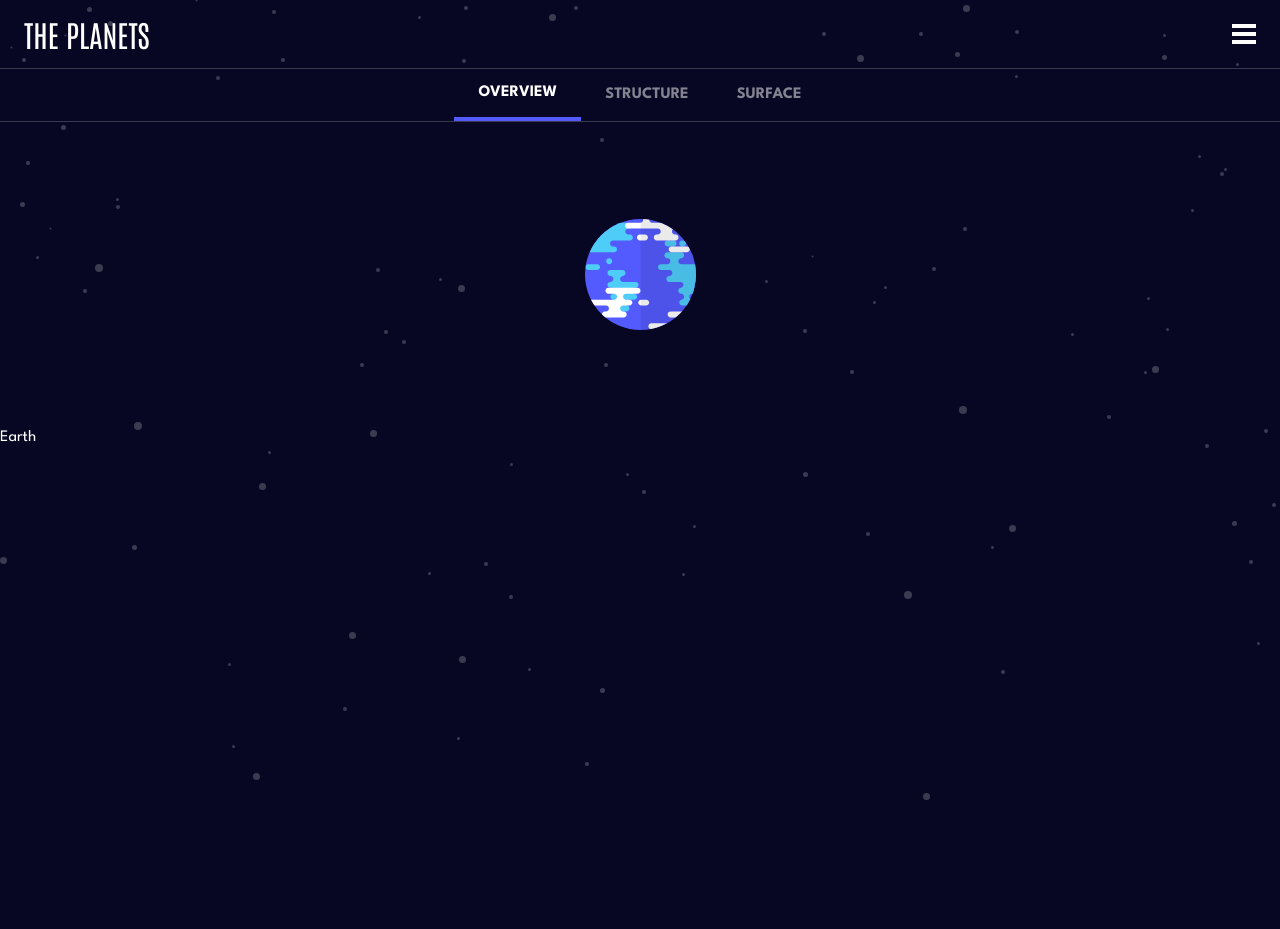
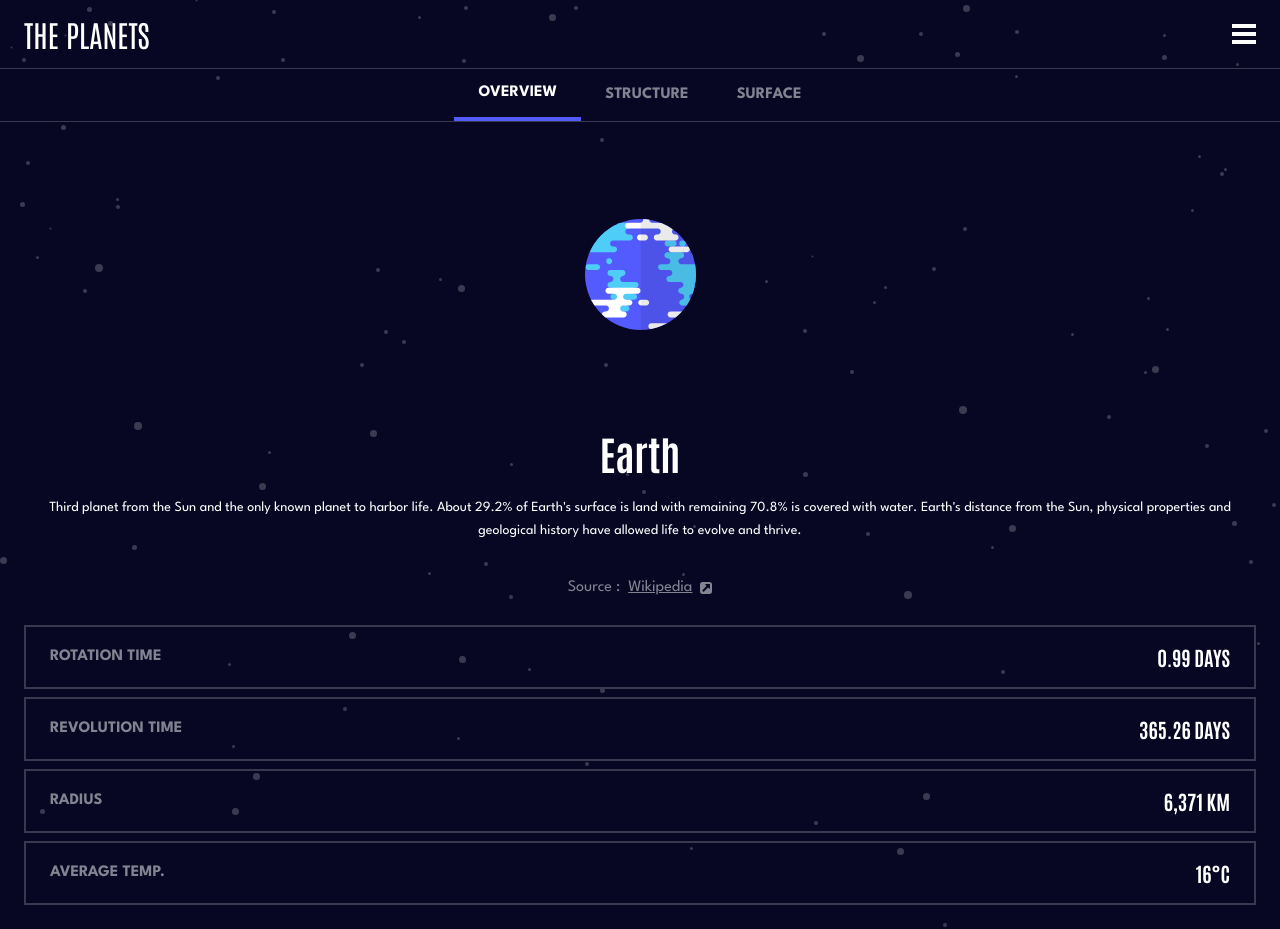
Before and after one commit to Tripouille/fm-the-planets, a Next.js app: page /earth in a window 1280 px wide. Before the commit the page ends 800 px from the top, so only its background shows below. Built offline with nearby package versions, Linux system fonts and the light colour scheme.

Commit message:
feat: create PlanetDetails

```diff
--- a/src/components/PlanetDetails.tsx
+++ b/src/components/PlanetDetails.tsx
@@ -7,11 +7,63 @@ export interface PlanetDetailsProps {
 }
 
 export const PlanetDetails = ({ planetName }: PlanetDetailsProps) => {
-  const { name } = getPlanet(planetName);
+  const { name, overview, rotation, revolution, radius, temperature } =
+    getPlanet(planetName);
 
   return (
-    <article className="flex flex-col gap-2">
-      <h1 className="capitalize">{name}</h1>
+    <article className="flex flex-col px-6 text-center">
+      <h1 className="mb-4 font-antonio text-[2.5rem] font-bold capitalize leading-snug">
+        {name}
+      </h1>
+      <p className="mb-8 text-sm leading-relaxed">{overview.content}</p>
+      <p className="flex items-center justify-center gap-2 leading-relaxed text-gray-base">
+        Source :
+        <a
+          target="_blank"
+          href={overview.source}
+          className="flex items-center gap-2"
+        >
+          <span className="underline">Wikipedia</span>{" "}
+          <svg
+            xmlns="http://www.w3.org/2000/svg"
+            width="12"
+            height="12"
+            aria-hidden
+          >
+            <path
+              fill="#FFF"
+              d="M11.34.66C10.9.22 10.37 0 9.75 0h-7.5C1.63 0 1.1.22.66.66.22 1.1 0 1.63 0 2.25v7.5c0 .62.22 1.15.66 1.59.44.44.97.66 1.59.66h7.5c.62 0 1.15-.22 1.59-.66.44-.44.66-.97.66-1.59v-7.5c0-.62-.22-1.15-.66-1.59zM10 6.25a.467.467 0 01-.305.46.544.544 0 01-.195.04.465.465 0 01-.352-.149L8.023 5.476 3.852 9.648a.481.481 0 01-.352.149.48.48 0 01-.352-.149l-.796-.797a.48.48 0 01-.149-.351.48.48 0 01.149-.352l4.172-4.172-1.125-1.125c-.162-.15-.198-.333-.11-.546A.467.467 0 015.75 2H9.5c.135 0 .253.05.352.148A.48.48 0 0110 2.5v3.75z"
+              opacity=".5"
+            />
+          </svg>
+        </a>
+      </p>
+      <ul className="flex flex-col gap-2 py-6 font-bold">
+        <li className="flex items-center justify-between border-2 border-gray-dark px-6 py-4">
+          <span className="uppercase text-gray-base">rotation time</span>{" "}
+          <span className="font-antonio text-xl uppercase text-white">
+            {rotation}
+          </span>
+        </li>
+        <li className="flex items-center justify-between border-2 border-gray-dark px-6 py-4">
+          <span className="uppercase text-gray-base">revolution time</span>{" "}
+          <span className="font-antonio text-xl uppercase text-white">
+            {revolution}
+          </span>
+        </li>
+        <li className="flex items-center justify-between border-2 border-gray-dark px-6 py-4">
+          <span className="uppercase text-gray-base">radius</span>{" "}
+          <span className="font-antonio text-xl uppercase text-white">
+            {radius}
+          </span>
+        </li>
+        <li className="flex items-center justify-between border-2 border-gray-dark px-6 py-4">
+          <span className="uppercase text-gray-base">average temp.</span>{" "}
+          <span className="font-antonio text-xl uppercase text-white">
+            {temperature}
+          </span>
+        </li>
+      </ul>
     </article>
   );
 };
```
Also changed, not shown: public/assets/icon-source.svg (deleted).
